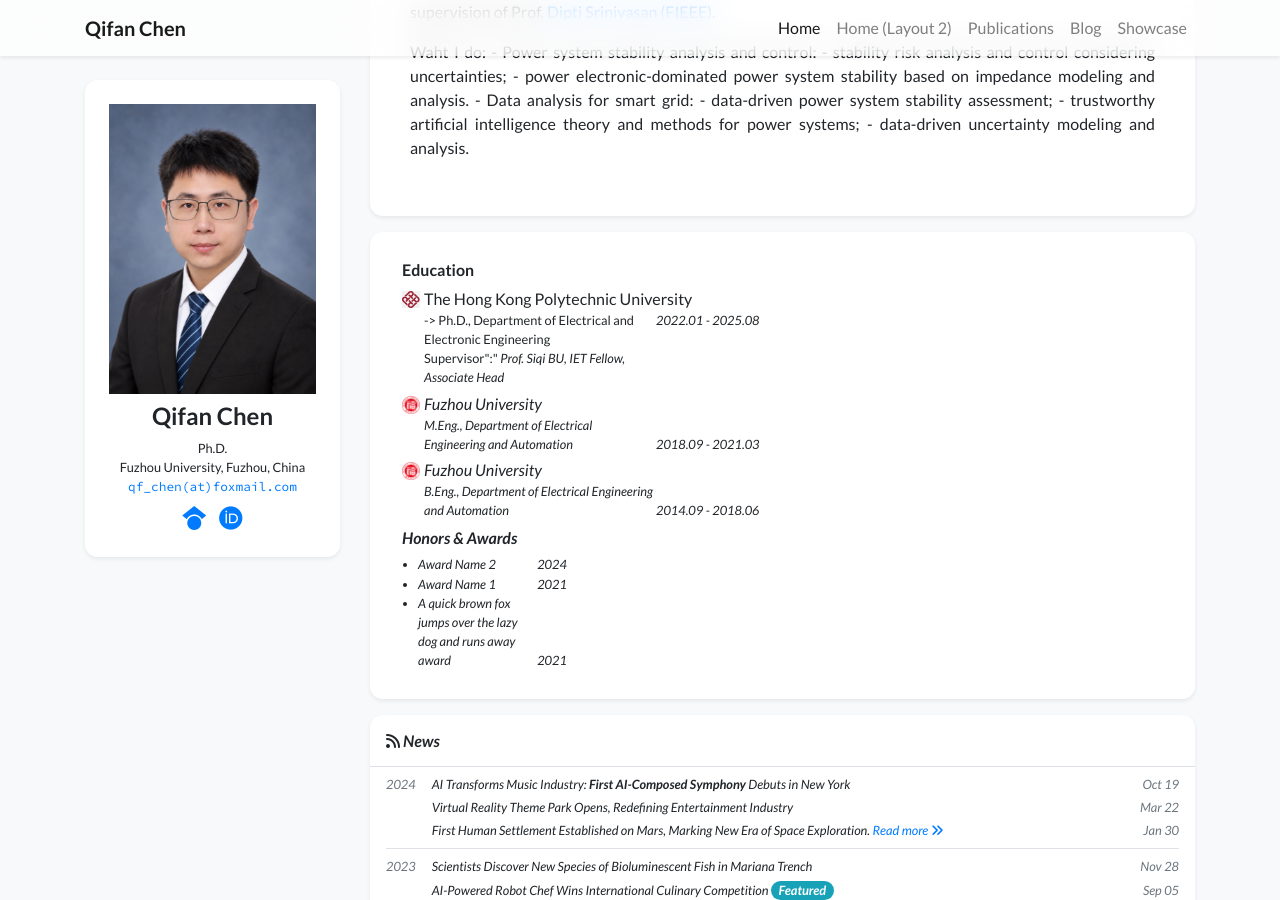
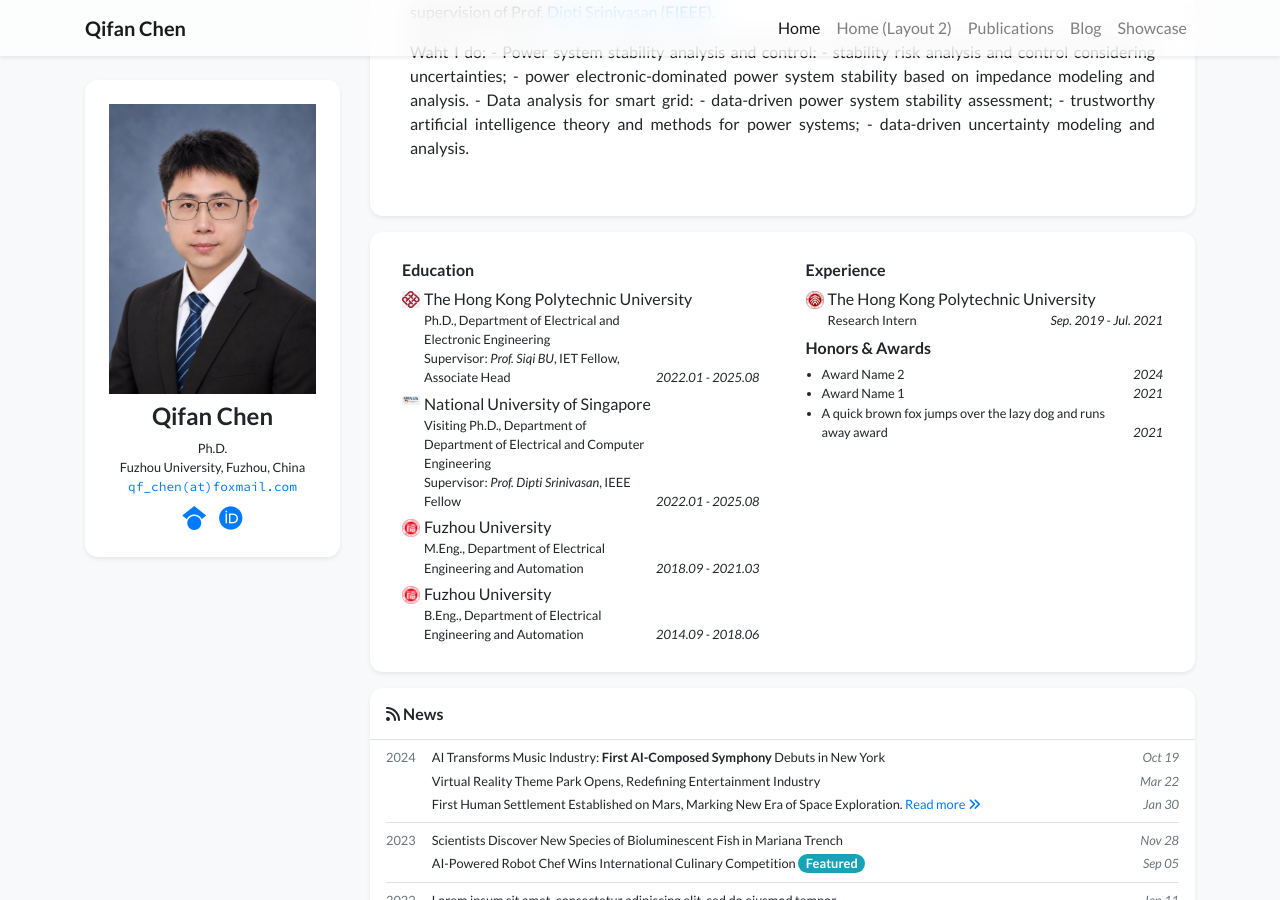
Before and after one commit to ChQf/homepage-next, a Jekyll site: the page built from index.html, in a window 1280 px wide and 900 px high, scrolled down 346 px. Built offline with Jekyll 4.4.1, drawn with Linux system fonts in a browser that asks for light colours; nearby versions of some CDN libraries; a style sheet for code colours, icons or effects is not loaded.

Commit message:
Update profile.yml

```diff
--- a/_data/profile.yml
+++ b/_data/profile.yml
@@ -56,9 +56,15 @@ portrait_caption: >-
 education:
 - name: The Hong Kong Polytechnic University
   logo: /assets/images/badges/polyu_logo.png
-  position: ->
+  position: >-
     Ph.D., Department of Electrical and Electronic Engineering<br/>
-    Supervisor":" <i>Prof. Siqi BU<i>, IET Fellow, Associate Head
+    Supervisor: <i>Prof. Siqi BU</i>, IET Fellow, Associate Head
+  date: 2022.01 - 2025.08
+- name: National University of Singapore
+  logo: /assets/images/badges/nus_logo.jpg
+  position: >-
+    Visiting Ph.D., Department of Department of Electrical and Computer Engineering<br/>
+    Supervisor: <i>Prof. Dipti Srinivasan</i>, IEEE Fellow
   date: 2022.01 - 2025.08
 - name: Fuzhou University
   logo: /assets/images/badges/fzu_logo1.png
@@ -69,12 +75,11 @@ education:
   position: B.Eng., Department of Electrical Engineering and Automation
   date: 2014.09 - 2018.06
 
-
-# experience:
-# - name: Peking University
-#   logo: /assets/images/badges/PKU_red.png
-#   position: Research Intern
-#   date: Sep. 2019 - Jul. 2021
+experience:
+- name: The Hong Kong Polytechnic University
+  logo: /assets/images/badges/PKU_red.png
+  position: Research Intern
+  date: Sep. 2019 - Jul. 2021
 
 awards:
 - name: Award Name 2
```
